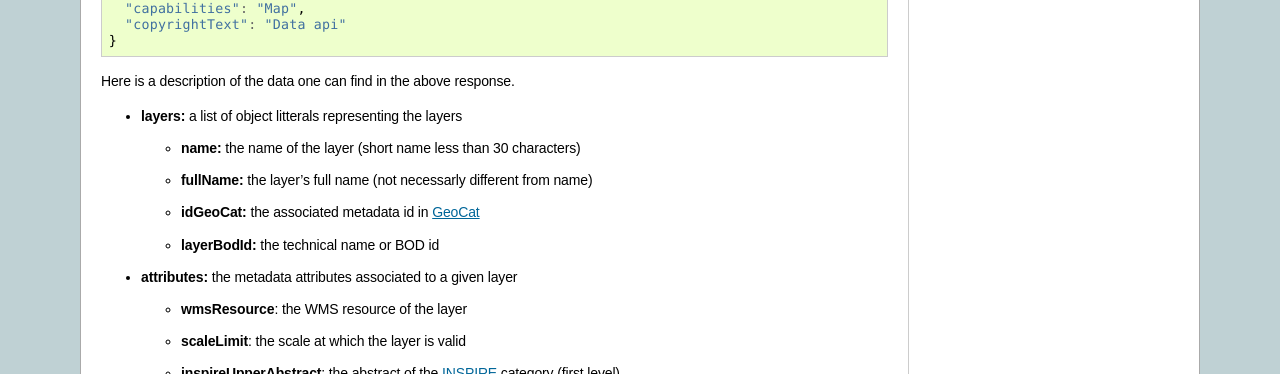
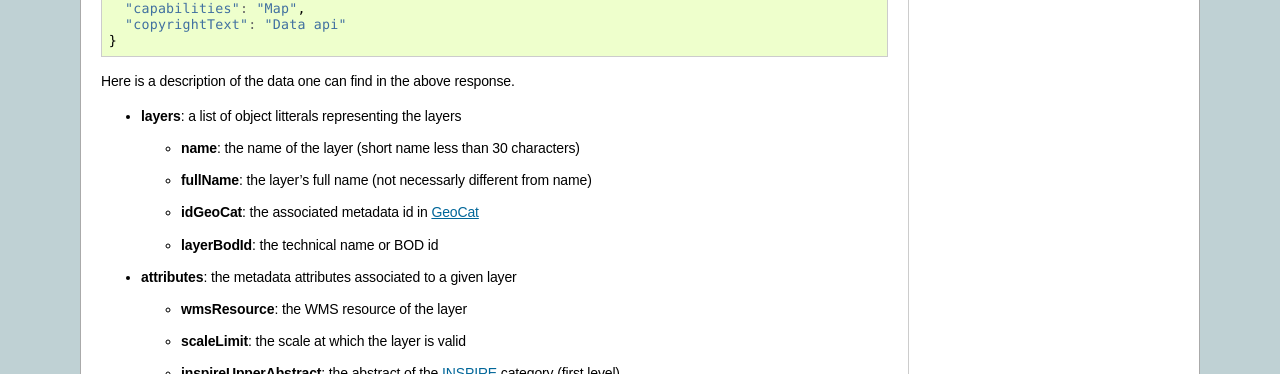
Before and after one commit to swisstopo-test/doc-chsdi3, a Sphinx documentation site: the page built from source/services/sdiservices.rst, in a window 1280 px wide and 900 px high, scrolled down 1759 px. Shown: the part 152-526 px from the top of the window. Built offline with Sphinx 7.4.7, drawn with Linux system fonts in a browser that asks for light colours.

Commit message:
Fix typo in doc

```diff
--- a/source/services/sdiservices.rst
+++ b/source/services/sdiservices.rst
@@ -129,13 +129,13 @@ Here is an example of response.
 
 Here is a description of the data one can find in the above response.
 
-- **layers:** a list of object litterals representing the layers
+- **layers**: a list of object litterals representing the layers
 
-  - **name:** the name of the layer (short name less than 30 characters)
-  - **fullName:** the layer's full name (not necessarly different from name)
-  - **idGeoCat:** the associated metadata id in `GeoCat  <http://www.geocat.ch/geonetwork/srv/eng/geocat>`_
-  - **layerBodId:** the technical name or BOD id
-- **attributes:** the metadata attributes associated to a given layer
+  - **name**: the name of the layer (short name less than 30 characters)
+  - **fullName**: the layer's full name (not necessarly different from name)
+  - **idGeoCat**: the associated metadata id in `GeoCat  <http://www.geocat.ch/geonetwork/srv/eng/geocat>`_
+  - **layerBodId**: the technical name or BOD id
+- **attributes**: the metadata attributes associated to a given layer
 
   - **wmsResource**: the WMS resource of the layer
   - **scaleLimit**: the scale at which the layer is valid
```
